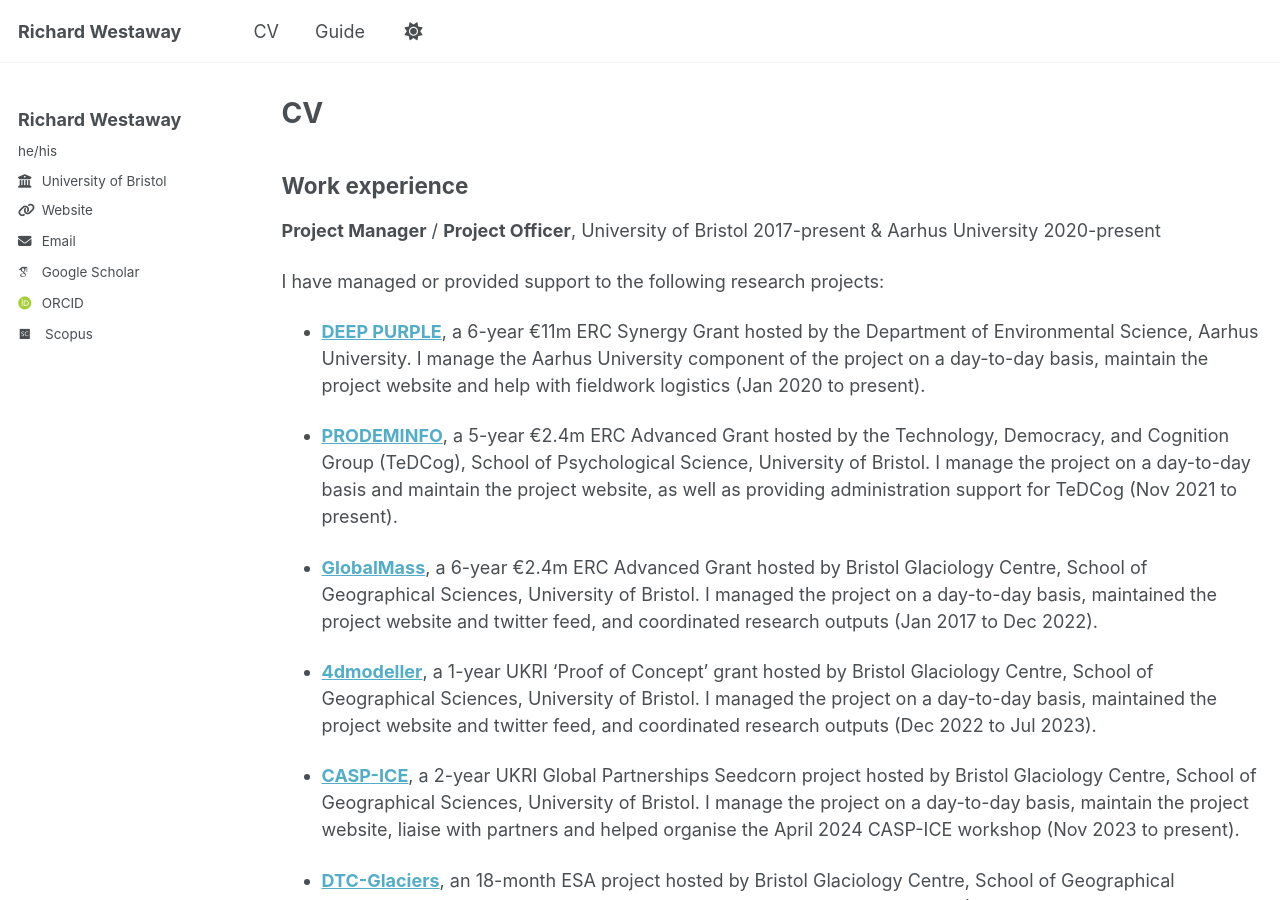
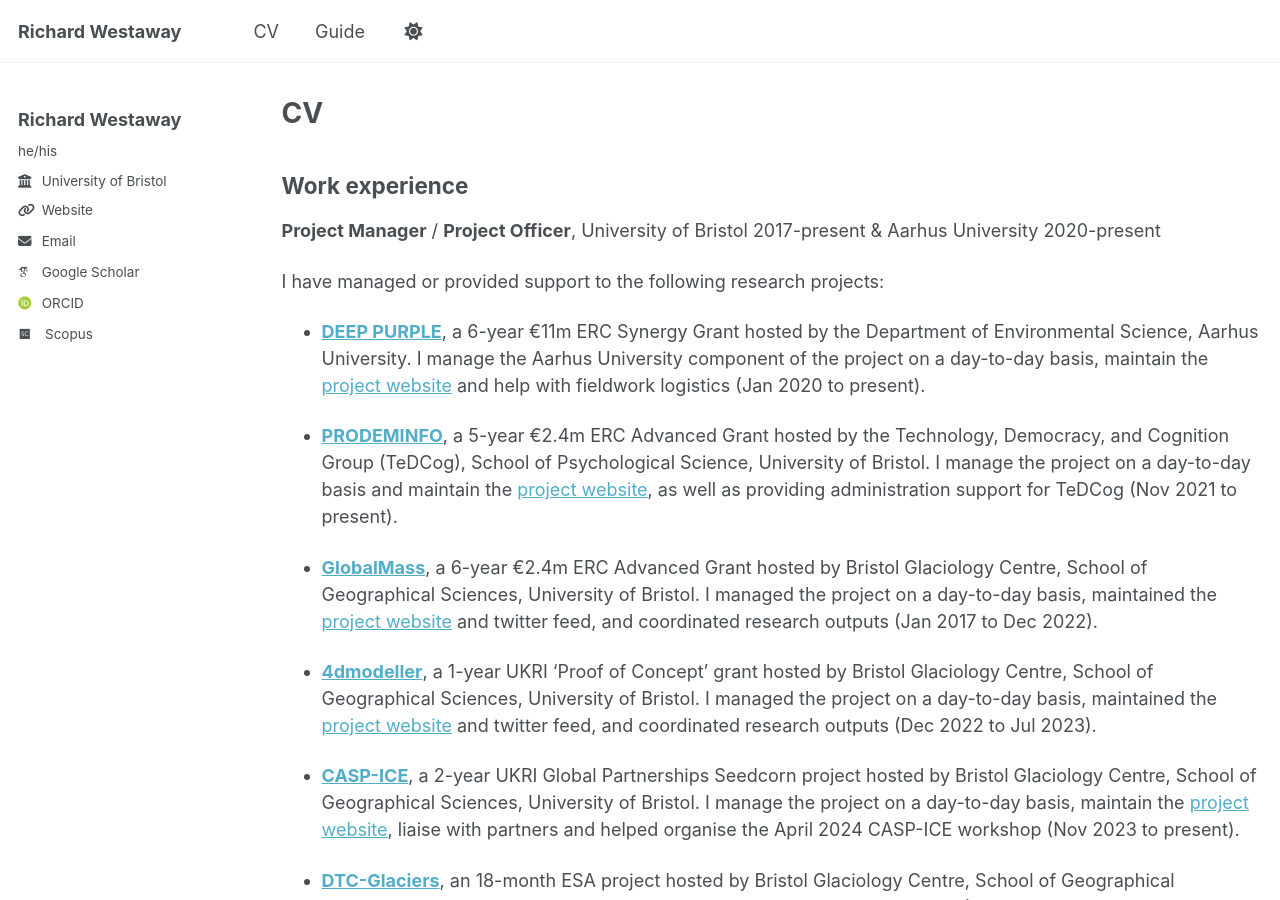
Before and after one commit to richardwestaway/richardwestaway.github.io, a Jekyll site: the page built from _pages/cv.md, in a window 1280 px wide and 900 px high. Built offline with Jekyll 4.4.1, drawn with Linux system fonts in a browser that asks for light colours; some web fonts are replaced; part of the change alters nothing that is shown; some of the changed text lies outside the part shown.

Commit message:
Update cv.md

```diff
--- a/_pages/cv.md
+++ b/_pages/cv.md
@@ -15,15 +15,15 @@ redirect_from:
 
 I have managed or provided support to the following research projects:
 
-- [**DEEP PURPLE**](https://www.deeppurple-ercsyg.eu/){:target="_blank"}, a 6-year €11m ERC Synergy Grant hosted by the Department of Environmental Science, Aarhus University. I manage the Aarhus University component of the project on a day-to-day basis, maintain the project website and help with fieldwork logistics (Jan 2020 to present).
+- [**DEEP PURPLE**](https://cordis.europa.eu/project/id/856416){:target="_blank"}, a 6-year €11m ERC Synergy Grant hosted by the Department of Environmental Science, Aarhus University. I manage the Aarhus University component of the project on a day-to-day basis, maintain the [project website](https://www.deeppurple-ercsyg.eu/){:target="_blank"} and help with fieldwork logistics (Jan 2020 to present).
 
-- [**PRODEMINFO**](https://sks.to/prodeminfo){:target="_blank"}, a 5-year €2.4m ERC Advanced Grant hosted by the Technology, Democracy, and Cognition Group (TeDCog), School of Psychological Science, University of Bristol. I manage the project on a day-to-day basis and maintain the project website, as well as providing administration support for TeDCog (Nov 2021 to present).
+- [**PRODEMINFO**](https://cordis.europa.eu/project/id/101020961){:target="_blank"}, a 5-year €2.4m ERC Advanced Grant hosted by the Technology, Democracy, and Cognition Group (TeDCog), School of Psychological Science, University of Bristol. I manage the project on a day-to-day basis and maintain the [project website](https://sks.to/prodeminfo){:target="_blank"}, as well as providing administration support for TeDCog (Nov 2021 to present).
 
-- [**GlobalMass**](https://www.globalmass.eu/){:target="_blank"}, a 6-year €2.4m ERC Advanced Grant hosted by Bristol Glaciology Centre, School of Geographical Sciences, University of Bristol. I managed the project on a day-to-day basis, maintained the project website and twitter feed, and coordinated research outputs (Jan 2017 to Dec 2022).
+- [**GlobalMass**](https://cordis.europa.eu/project/id/694188){:target="_blank"}, a 6-year €2.4m ERC Advanced Grant hosted by Bristol Glaciology Centre, School of Geographical Sciences, University of Bristol. I managed the project on a day-to-day basis, maintained the [project website](https://www.globalmass.eu/){:target="_blank"} and twitter feed, and coordinated research outputs (Jan 2017 to Dec 2022).
 
-- [**4dmodeller**](https://www.globalmass.eu/4dmodeller/){:target="_blank"}, a 1-year UKRI ‘Proof of Concept’ grant hosted by Bristol Glaciology Centre, School of Geographical Sciences, University of Bristol. I managed the project on a day-to-day basis, maintained the project website and twitter feed, and coordinated research outputs (Dec 2022 to Jul 2023).
+- [**4dmodeller**](https://gtr.ukri.org/projects?ref=EP%2FX022641%2F1){:target="_blank"}, a 1-year UKRI ‘Proof of Concept’ grant hosted by Bristol Glaciology Centre, School of Geographical Sciences, University of Bristol. I managed the project on a day-to-day basis, maintained the [project website](https://www.globalmass.eu/4dmodeller/){:target="_blank"} and twitter feed, and coordinated research outputs (Dec 2022 to Jul 2023).
 
-- [**CASP-ICE**](https://microlabbristol.org/casp-ice/){:target="_blank"}, a 2-year UKRI Global Partnerships Seedcorn project hosted by Bristol Glaciology Centre, School of Geographical Sciences, University of Bristol. I manage the project on a day-to-day basis, maintain the project website, liaise with partners and helped organise the April 2024 CASP-ICE workshop (Nov 2023 to present).
+- [**CASP-ICE**](https://gtr.ukri.org/projects?ref=NE%2FY002636%2F1){:target="_blank"}, a 2-year UKRI Global Partnerships Seedcorn project hosted by Bristol Glaciology Centre, School of Geographical Sciences, University of Bristol. I manage the project on a day-to-day basis, maintain the [project website](https://microlabbristol.org/casp-ice/){:target="_blank"}, liaise with partners and helped organise the April 2024 CASP-ICE workshop (Nov 2023 to present).
 
 - [**DTC-Glaciers**](https://dtcglaciers.org/){:target="_blank"}, an 18-month ESA project hosted by Bristol Glaciology Centre, School of Geographical Sciences, University of Bristol. I provide project support and administration (Nov 2024 to present).
 
@@ -78,13 +78,9 @@ I was based in the Geomatics and Geographical Information Systems (GIS) group at
 
 ## Education
 
-* PhD, Department of Geography, University of Cambridge 1998-2001
-  Development of remote sensing methods for measurement of large, gravel-bed, braided rivers
-  Funded by NERC CASE studentship GT04/98/54/FS in partnership with the National Institute of Water and Atmospheric Research Ltd (NIWA), New Zealand. CASE funding provided through New Zealand Foundation for Research, Science and Technology, contract number CO1818.
+* PhD, Department of Geography, University of Cambridge (1998-2001) **Development of remote sensing methods for measurement of large, gravel-bed, braided rivers**. *Funded by NERC CASE studentship GT04/98/54/FS in partnership with the National Institute of Water and Atmospheric Research Ltd (NIWA), New Zealand. CASE funding provided through New Zealand Foundation for Research, Science and Technology, contract number CO1818.*
 
-* M.S. in Jekyll, GitHub University, 2014
-
-* B.S. in GitHub, GitHub University, 2012
+* BA(Hons) **Geography**, University of Cambridge (1995-1998)
 
 Publications
 
```
